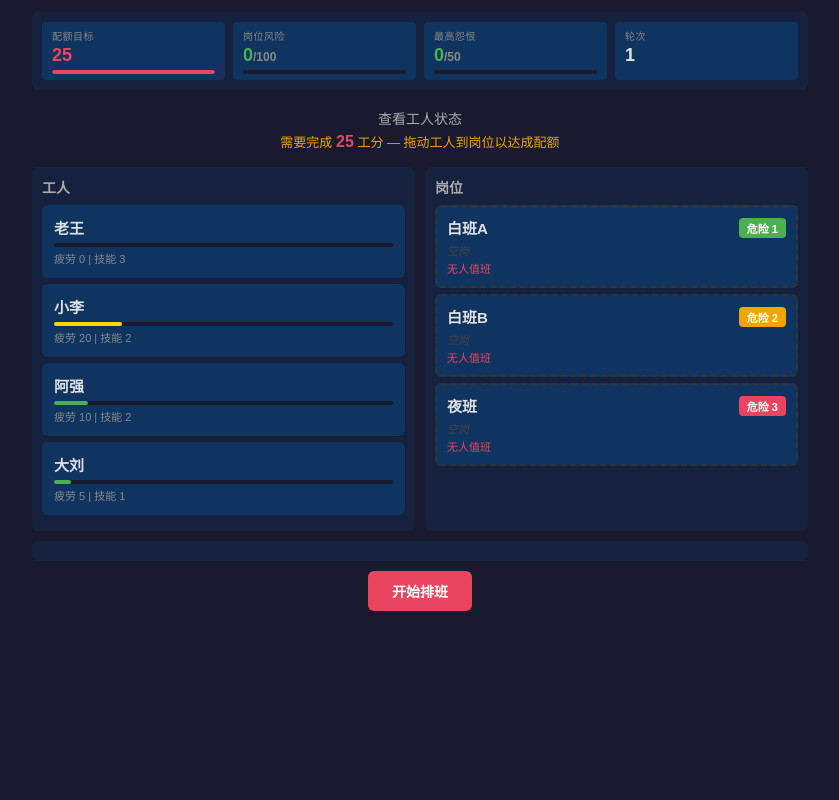
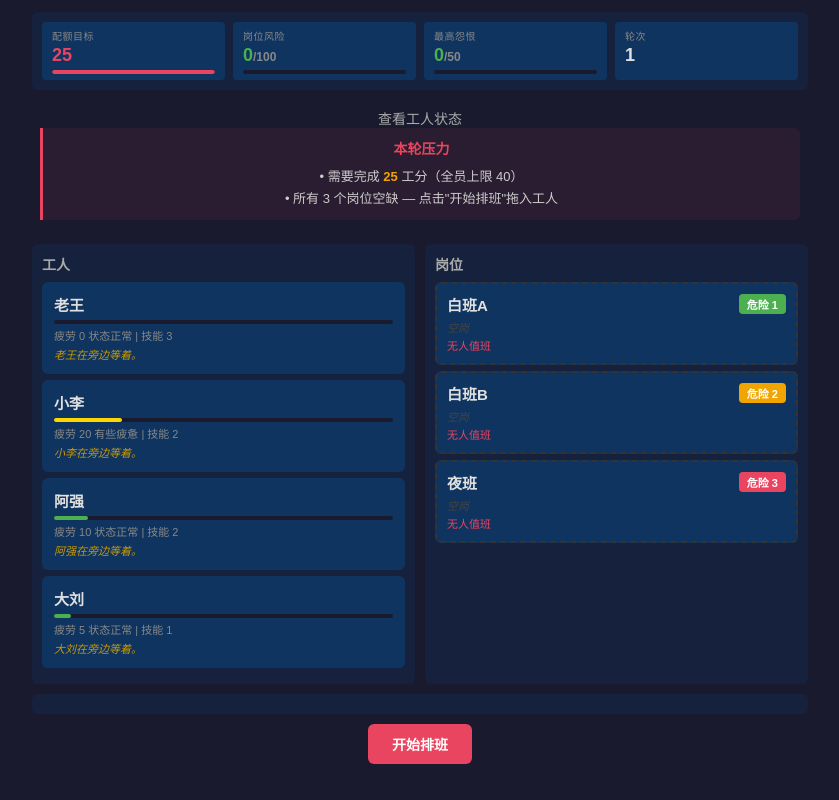
Before and after one commit to dengxiaocheng/BabelMicrogame-TibanMingdan, a website: page index.html in a window 1280 px wide. Shown: the whole page, without its empty margins (220-1059 px from the left). Drawn offline with Linux system fonts and the light colour scheme.

Commit message:
Accept tiban-mingdan-foundation handoff

```diff
--- a/index.html
+++ b/index.html
@@ -93,6 +93,19 @@
 
     /* Event banner */
     .event-banner { padding: 8px 12px; background: linear-gradient(90deg, #2a1a00, #1a1a2e); color: #fa0; font-size: 13px; border-radius: 6px; margin-bottom: 8px; line-height: 1.5; border-left: 3px solid #fa0; }
+
+    /* Urgent pulse for pressure indicators */
+    @keyframes pulse-urgent { 0%,100%{opacity:1} 50%{opacity:.5} }
+    .stat-value.urgent { animation: pulse-urgent 1.2s ease-in-out infinite; }
+
+    /* Pressure callout — VIEW phase summary */
+    .pressure-callout { padding: 10px 14px; background: rgba(233,69,96,0.08); border-left: 3px solid #e94560; border-radius: 0 6px 6px 0; margin-bottom: 8px; font-size: 13px; line-height: 1.7; }
+    .callout-title { font-weight: bold; color: #e94560; margin-bottom: 4px; font-size: 14px; }
+    .callout-item { color: #ccc; }
+    .callout-item b { color: #f0a500; }
+
+    /* Resentment links — named direction connections */
+    .resentment-link { display: inline-flex; align-items: center; gap: 3px; font-size: 10px; padding: 1px 6px; border-radius: 3px; margin: 1px 2px; }
   </style>
 </head>
 <body>
@@ -109,6 +122,8 @@
   <div id="settle-overlay">
     <div id="settle-panel"></div>
   </div>
+  <script src="src/content/events.js"></script>
+  <script src="src/content/flavor.js"></script>
   <script src="src/main.js"></script>
 </body>
 </html>
--- a/src/main.js
+++ b/src/main.js
@@ -125,7 +125,17 @@ function renderPhaseLabel() {
   const label = PHASE_LABELS[state.phase] || '';
   let extra = '';
   if (state.phase === PHASE.VIEW) {
-    extra = `<div class="phase-pressure">需要完成 <b>${state.quota}</b> 工分 — 拖动工人到岗位以达成配额</div>`;
+    // Build pressure callout showing core shortage and worker/shift status
+    const fatigued = state.workers.filter(w => w.alive && w.fatigue >= 30);
+    const emptyCount = state.shifts.filter(s => s.assignedId === null).length;
+    const totalSkill = state.workers.filter(w => w.alive).reduce((s, w) => s + w.skill, 0);
+    const maxOutput = totalSkill * 5;
+    const items = [`需要完成 <b>${state.quota}</b> 工分（全员上限 ${maxOutput}）`];
+    if (fatigued.length > 0)
+      items.push(`${fatigued.map(w => `${w.name}(疲劳${w.fatigue})`).join('、')} 状态不佳`);
+    if (emptyCount === state.shifts.length)
+      items.push(`所有 ${emptyCount} 个岗位空缺 — 点击"开始排班"拖入工人`);
+    extra = `<div class="pressure-callout"><div class="callout-title">本轮压力</div>${items.map(i => `<div class="callout-item">• ${i}</div>`).join('')}</div>`;
   }
   phaseLabel().innerHTML = `<div>${label}</div>${extra}`;
 }
@@ -683,10 +693,17 @@ function init() {
 
 // ─── Content Integration (optional, graceful fallback) ───
 let contentEvents, contentFlavor;
-try {
-  contentEvents = require('./content/events');
-  contentFlavor = require('./content/flavor');
-} catch (e) { contentEvents = contentFlavor = null; }
+// Browser: detect globals from events.js / flavor.js loaded via <script>
+if (typeof pickEvent === 'function') {
+  contentEvents = { pickEvent, applyEvent };
+  contentFlavor = { getFatigueFlavor, getResentmentFlavor, getQuotaFlavor, getRiskFlavor,
+    getWorkerReaction, getPreviewFlavor, getSettlementDetail, getResentmentEdgeText };
+} else if (typeof require !== 'undefined') {
+  try {
+    contentEvents = require('./content/events');
+    contentFlavor = require('./content/flavor');
+  } catch (e) { contentEvents = contentFlavor = null; }
+}
 
 function triggerRoundEvent(st) {
   if (!contentEvents) return;
```
